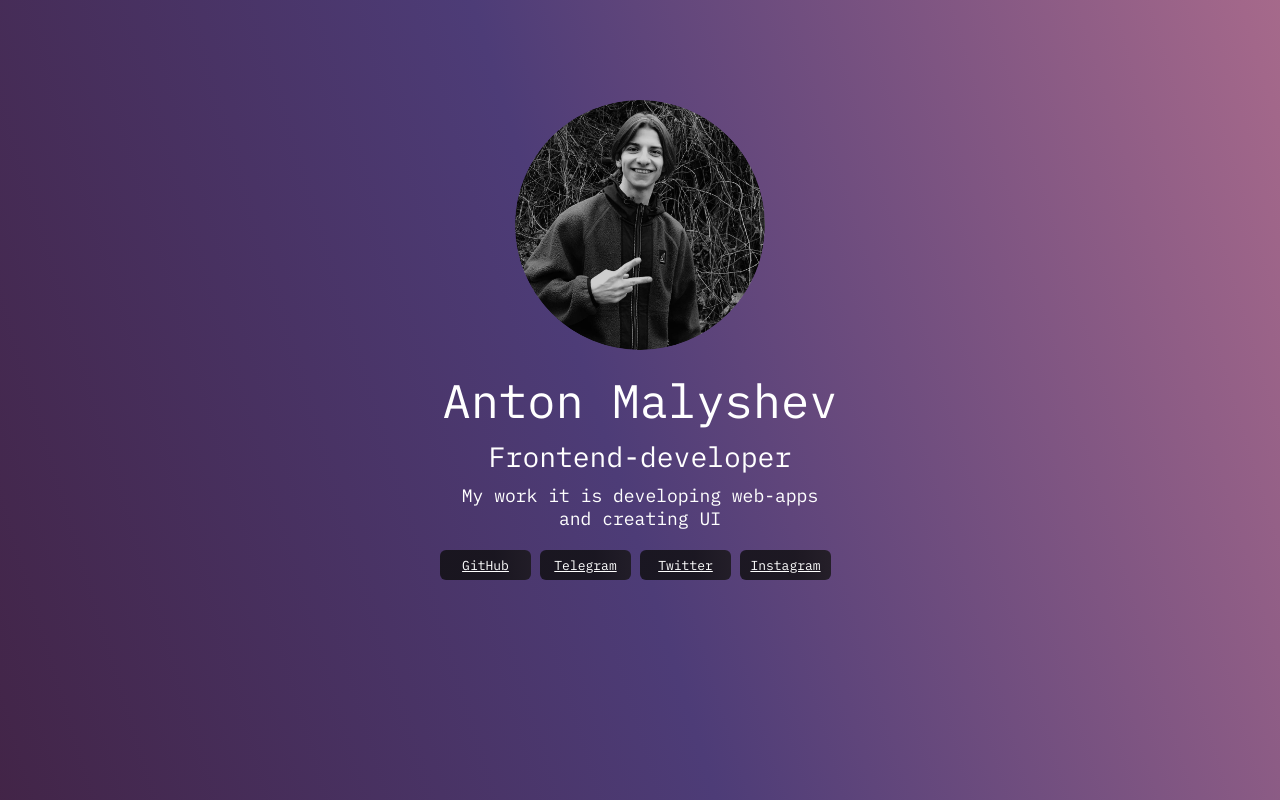
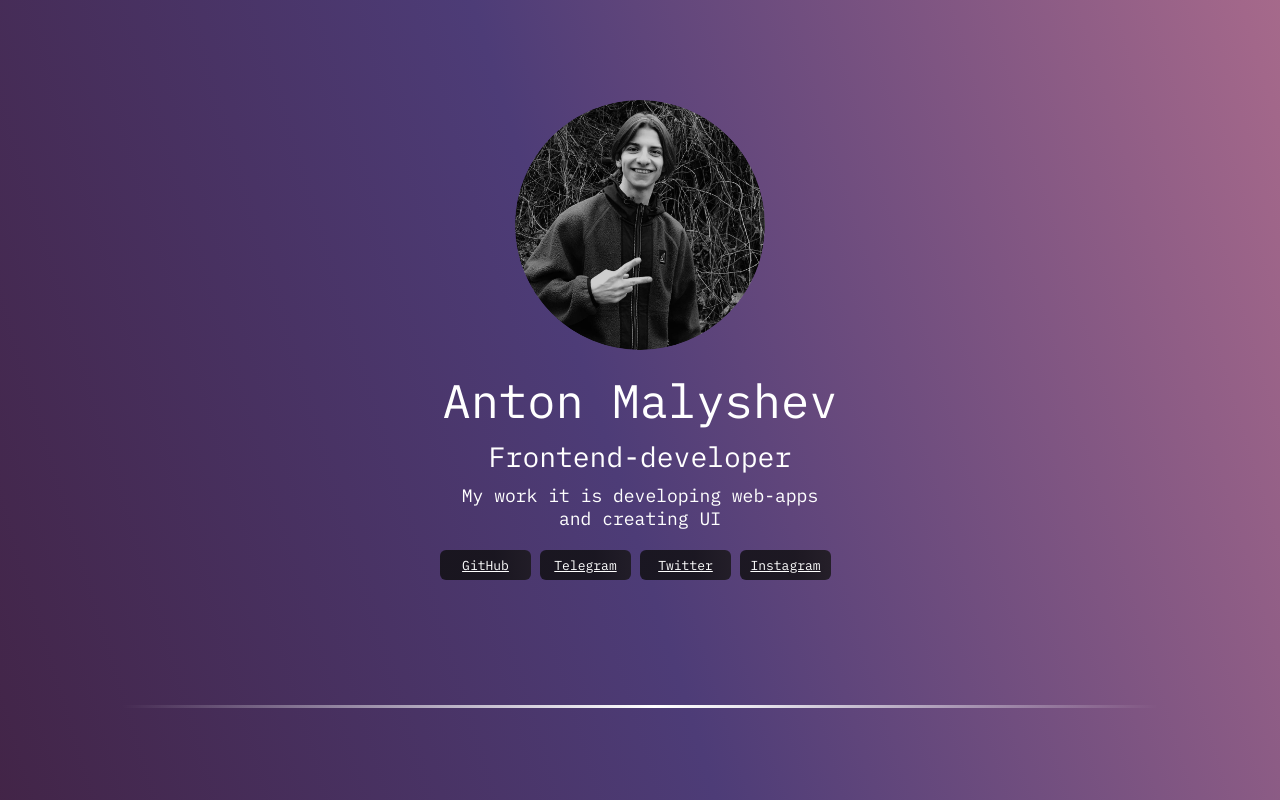
Before and after one commit to TohaLike/anton__portfolio, a React (Create React App) app: page / in a window 1280 px wide. Shown: the top 800 px of the page. Built offline with nearby package versions, Linux system fonts and the light colour scheme.

Commit message:
added hr and new styles

```diff
--- a/src/Adaptive.css
+++ b/src/Adaptive.css
@@ -1,9 +1,9 @@
 @media only screen and (max-width: 390px) {
+
    /* No visibility */
    .visibility {
       display: grid;
       justify-items: center;
-      /* row-gap: 20px; */
    }
 
    .no__visibility__logo {
@@ -82,10 +82,10 @@
       grid-template-columns: repeat(3, 100px);
       row-gap: 10px;
       justify-content: center;
-      /* grid-template-rows: repeat(2, 30px); */
    }
 
-   .link__block {
 
+   .line__border_one {
+      display: none;
    }
 }
--- a/src/App.css
+++ b/src/App.css
@@ -104,23 +104,6 @@ body {
    background: linear-gradient(269deg, rgba(27, 26, 26, 0.92) 6.12%, #4E3C7C 101.73%);
 }
 
-/* .text__content__novisibility__3 {
-   display: flex;
-   align-items: center;
-   justify-content: center;
-   width: 398px;
-   height: 18px;
-   flex-shrink: 0;
-   color: #FFF;
-   text-align: center;
-   font-family: 'Inter', sans-serif;
-   font-size: 17px;
-   font-style: normal;
-   font-weight: 400;
-   line-height: normal;
-   background: linear-gradient(269deg, rgba(162, 103, 138, 0.92) 6.12%, rgba(77, 60, 119, 0.81) 101.73%);
-} */
-
 
 /* Visibility */
 .visibility__logo {
@@ -215,18 +198,16 @@ body {
    background: linear-gradient(266deg, rgba(79, 69, 75, 0.92) -228.51%, rgba(14, 14, 14, 0.81) 39.7%);
 }
 
-/* .text__content__visibility__3 {
-   display: flex;
-   align-items: center;
-   justify-content: center;
-   width: 398px;
-   height: 18px;
+.line__border_one {
+   max-width: 100%;
+   height: 3px;
+   border: none;
    flex-shrink: 0;
-   color: #FFF;
-   text-align: center;
-   font-family: 'Inter', sans-serif;
-   font-size: 17px;
-   font-style: normal;
-   font-weight: 400;
-   line-height: normal;
-} */
+   border-radius: 8px;
+   background: linear-gradient(90deg, rgba(255, 255, 255, 0.00) 0%,
+   rgba(255, 255, 255, 0.83) 42.52%, #FFF 51.37%,
+   rgba(255, 255, 255, 0.87) 60.75%, rgba(255, 255, 255, 0.00) 100%);
+   margin-top: 125px;
+   margin-left: 114px;
+   margin-right: 114px;
+}
--- a/src/App.tsx
+++ b/src/App.tsx
@@ -1,5 +1,6 @@
 import NoVisibility from "./components/NoVisibilityHeader"
 import Header from "./components/Header"
+import Article from "./components/Article"
 import { useSpring, animated } from "react-spring"
 import './App.css'
 import './Adaptive.css'
@@ -18,6 +19,11 @@ function App() {
       config: { duration: 700 }
    })
 
+   const fadeInHr = useSpring({
+      opacity: 1,
+      from: { opacity: 0, height: 0 },
+      config: { duration: 3000 }
+   })
 
    return (
       <div className="container">
@@ -27,6 +33,10 @@ function App() {
          <animated.div style={fadeIn}>
             <Header />
          </animated.div>
+         <animated.div style={fadeInHr}>
+            <hr className="line__border_one"></hr>
+         </animated.div>
+         <Article />
       </div>
    );
 }
--- /dev/null
+++ b/src/components/Article.tsx
@@ -0,0 +1,5 @@
+const Article: React.FC = () => {
+   return null
+}
+
+export default Article
```
